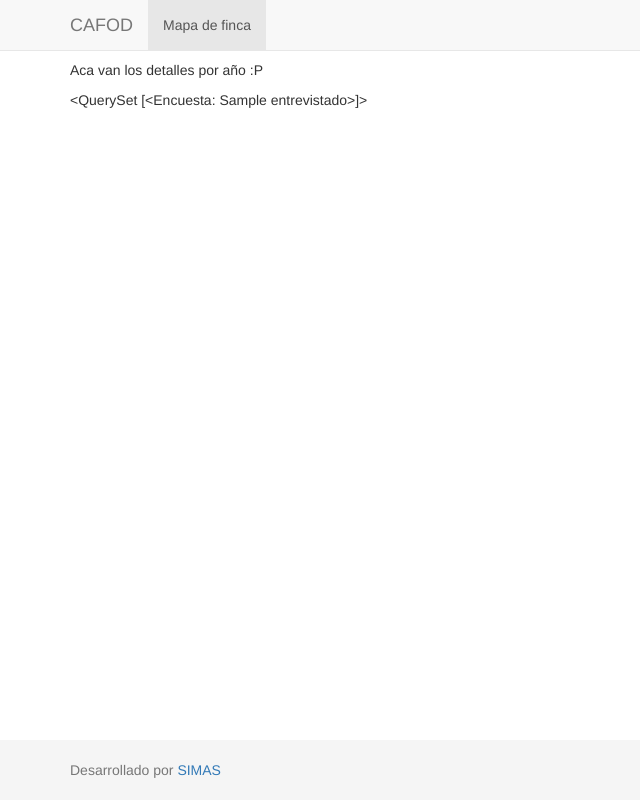
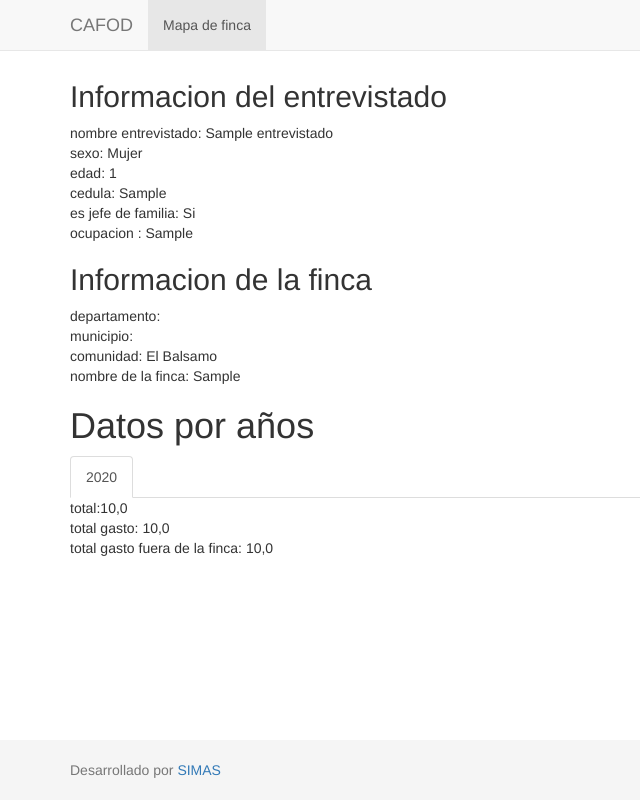
Before and after one commit to shiminasai/mapafinca, a Django app: page /finca/1/ in a window 1280 px wide. Shown: the whole page, without its empty margins (0-640 px from the left). Run offline with Django 3.2, Linux system fonts and the light colour scheme; data comes from the database, SQL or seed files in the repository; tables that the repository leaves empty hold one stand-in row (values such as "Sample post"); parts of the project's set-up code (start-up, migrations or seed data) failed here and were passed over; some libraries are stand-ins or nearby versions.

Commit message:
mas del detalle

```diff
--- a/mapafinca/settings.py
+++ b/mapafinca/settings.py
@@ -12,6 +12,7 @@
     'django.contrib.sessions',
     'django.contrib.messages',
     'django.contrib.staticfiles',
+    'django.contrib.humanize',
     'lugar',
     'encuestas',
     'smart_selects',
--- a/templates/detalle_finca.html
+++ b/templates/detalle_finca.html
@@ -1,6 +1,51 @@
 {% extends "base.html" %}
+{% load humanize %}
+{% block extra_js %}
+	<script>
+	$('#myTabs a').click(function (e) {
+	  e.preventDefault()
+	  $(this).tab('show')
+	})
+	</script>
+{% endblock extra_js %}
 
 {% block contenido %}
-	<p>Aca van los detalles por año :P</p>
-	{{detalle}}
+	{% for obj in detalle|slice:":1" %}
+		<h2>Informacion del entrevistado</h2>
+		nombre entrevistado: {{obj.entrevistado}} <br>
+		sexo: {{obj.entrevistado.get_sexo_display}} <br>
+		edad: {{obj.entrevistado.edad}} <br>
+		cedula: {{obj.entrevistado.cedula}} <br>
+		es jefe de familia: {{obj.entrevistado.get_jefe_display}} <br>
+		ocupacion : {{obj.entrevistado.ocupacion}}
+		<h2>Informacion de la finca</h2>
+		departamento: {{obj.entrevistado.departamento}} <br>
+		municipio: {{obj.entrevistado.municipio}} <br>
+		comunidad: {{obj.entrevistado.comunidad}} <br>
+		nombre de la finca: {{obj.entrevistado.finca}} <br>
+	{% endfor %}
+
+	<h1>Datos por años</h1>
+	<div>
+
+  <!-- Nav tabs -->
+
+  <ul class="nav nav-tabs" role="tablist">
+  {% for obj in detalle %}
+    <li role="presentation" {% if forloop.counter == 1 %}class="active"{% endif %} ><a href="#home{{forloop.counter}}" aria-controls="home{{forloop.counter}}" role="tab" data-toggle="tab">{{obj.year}}</a></li>
+  {% endfor %}
+  </ul>
+
+  <!-- Tab panes -->
+  <div class="tab-content">
+  {% for obj in detalle %}
+  	<div role="tabpanel" class="tab-pane {% if forloop.counter == 1 %}active {%else %} fade{% endif %}" id="home{{forloop.counter}}">
+  	total:{{obj.totalingreso.total|intcomma}} <br>
+  	total gasto: {{obj.totalingreso.total_gasto|intcomma}} <br>
+  	total gasto fuera de la finca: {{obj.totalingreso.total_gasto_fuera_finca|intcomma}} <br>
+  	</div>
+  {% endfor %}
+  </div>
+
+</div>
 {% endblock contenido %}
```
